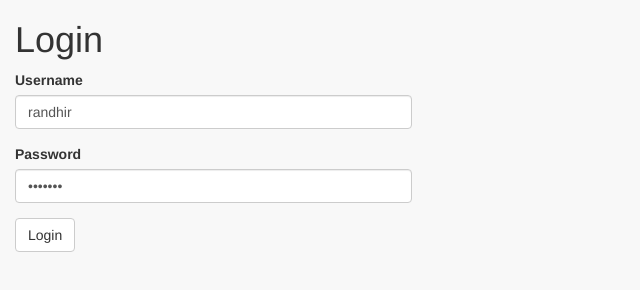
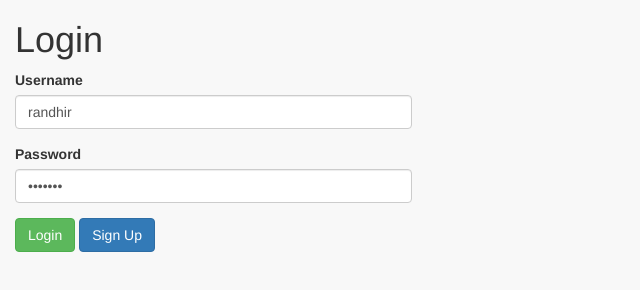
Before and after one commit to randhir-git/npmWeb, a website: page client/views/main/index.html at #/login in a window 1280 px wide. Shown: the whole page, without its empty margins (0-640 px from the left). Drawn offline with Linux system fonts and the light colour scheme; files that its build step writes are made by us from their sources; no server answers; files whose address does not match are found by name.

Commit message:
Signup button adds

```diff
--- a/client/views/partials/login.html
+++ b/client/views/partials/login.html
@@ -11,8 +11,9 @@
                 <label>Password</label>
                 <input type="password" class="form-control" name="password" ng-model="loginForm.password" required>
             </div>
-            <div>
-                <button type="submit" class="btn btn-default" ng-disabled="disabled">Login</button>
+            <div class="form-group">
+                <button type="submit" class="btn btn-success" ng-disabled="disabled">Login</button>
+                <a class="btn btn-primary" href="register">Sign Up</a>
             </div>
         </form>
     </div>
```
